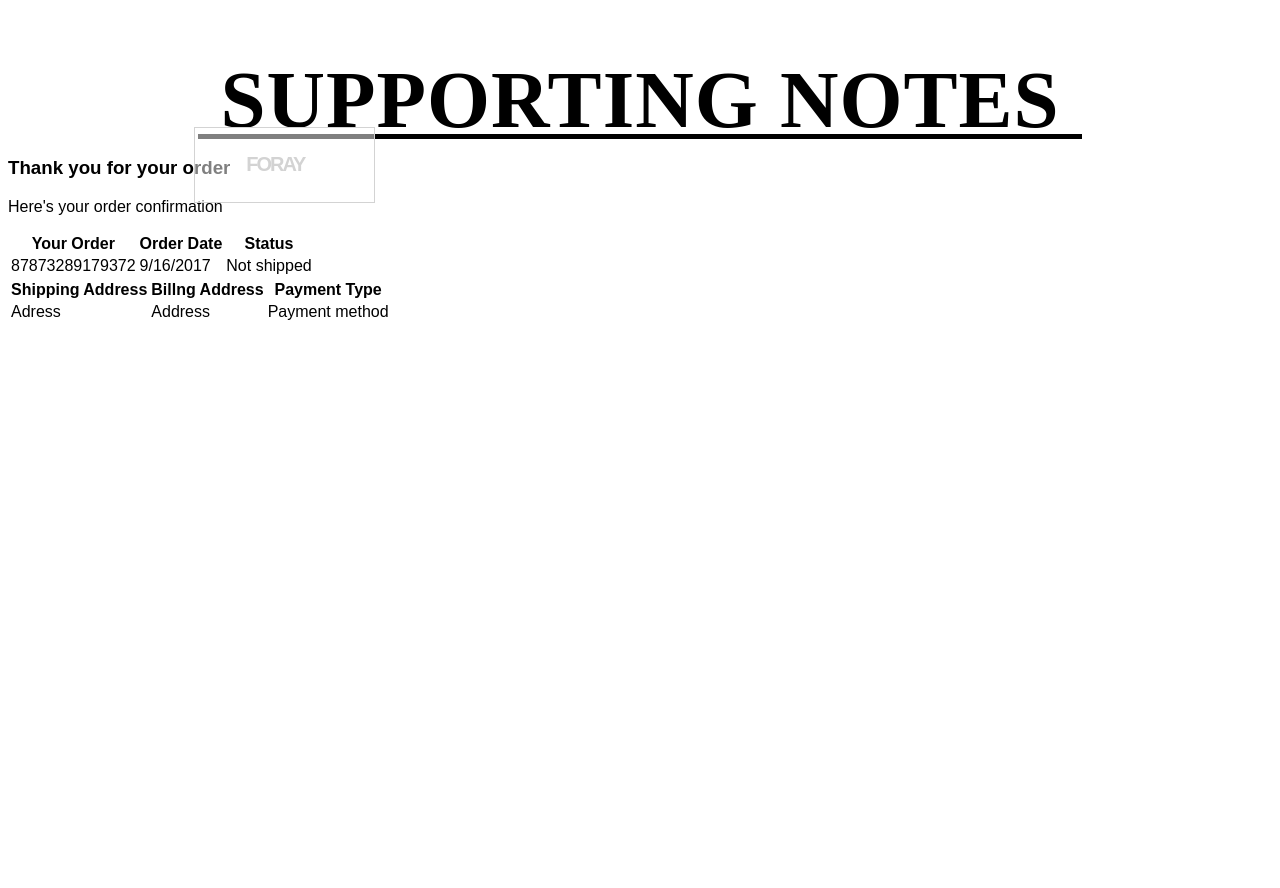
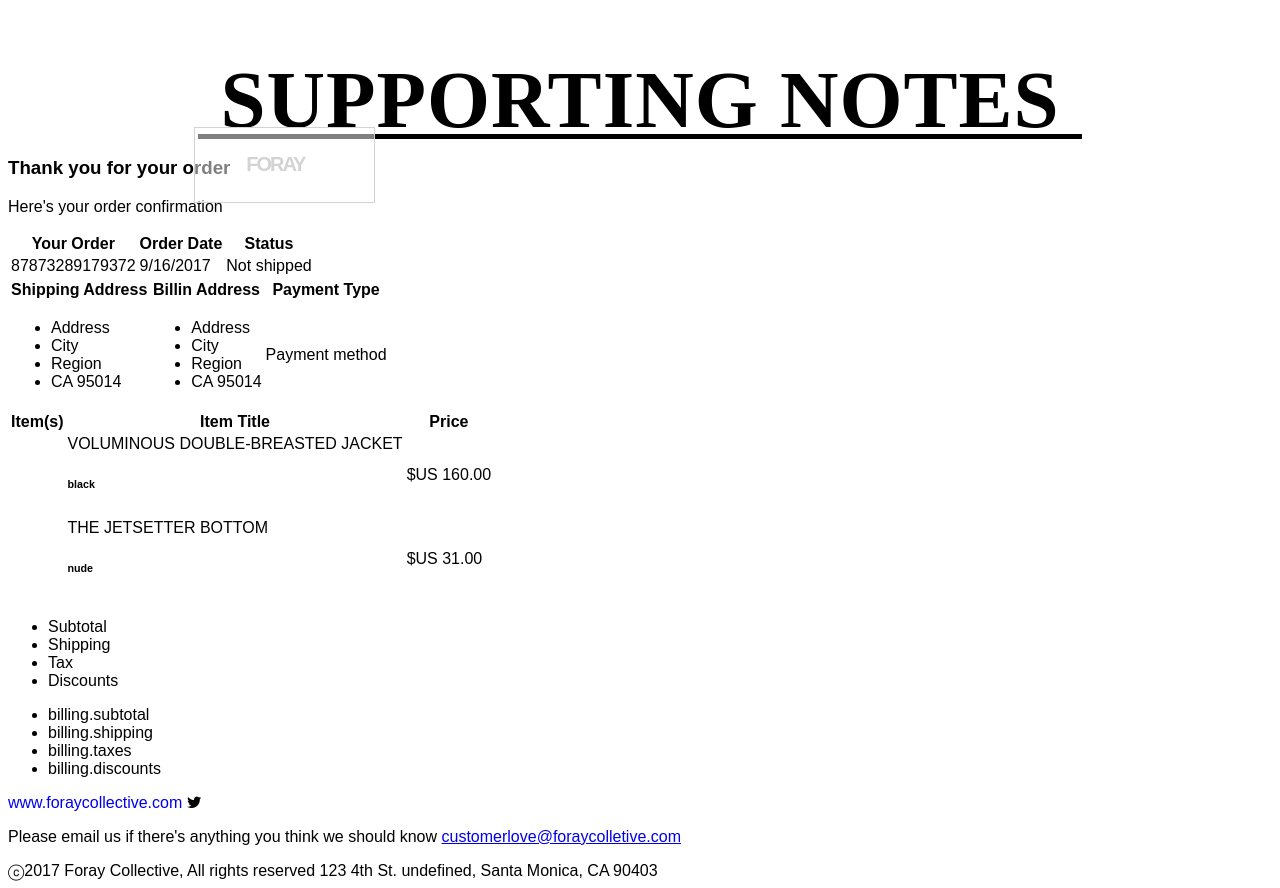
Before and after one commit to camorris/foraycollective, a plain HTML site: page index.html in a window 1280 px wide. Before the commit the page ends 800 px from the top, so only its background shows below. Drawn offline with Linux system fonts and the light colour scheme.

Commit message:
added fontawesome

```diff
--- a/index.html
+++ b/index.html
@@ -5,6 +5,9 @@
   <meta name="viewport" content="width=device-width, initial-scale=1.0">
   <meta http-equiv="X-UA-Compatible" content="ie=edge">
   <title>Foray Collective Assignment</title>
+
+<link rel="stylesheet" href="https://maxcdn.bootstrapcdn.com/font-awesome/4.4.0/css/font-awesome.min.css">
+
 </head>
 <style>
 body{
@@ -51,15 +54,19 @@
 
 </style>
     <body>
+      <div class="container">
+      <div class="header">
           <h1>SUPPORTING NOTES</h1>
           <div class="underline"></div>
           <a href="http://www.foraycollective.com" target="blank"><p class="foray"><strong>FORAY</strong></p></a>
-
+      </div>
+  <div class="content">
     <div class="thankYou">
       <h3>Thank you for your order</h3>
       <p>Here's your order confirmation</p>
     </div>
 
+    <div class="orderTable">
         <table style="orderTable">
           <tr>
             <th>Your Order</th>
@@ -72,19 +79,81 @@
             <td>Not shipped</td>
           </tr>
       </table>
+    </div>
 
+    <div class="addressTable">
       <table style="addressTable">
         <tr>
           <th>Shipping Address</th>
-<th>Billng Address</th>
+          <th>Billin Address</th>
           <th>Payment Type</th>
         </tr>
         <tr>
-<td>Adress</td>
-<td>Address</td>
+          <td>
+            <ul>
+              <li>Address</li>
+              <li>City</li>
+              <li>Region</li>
+              <li>CA 95014</li>
+            </ul>
+          </td>
+          <td>
+            <ul>
+              <li>Address</li>
+              <li>City</li>
+              <li>Region</li>
+              <li>CA 95014</li>
+            </ul>
+          </td>
           <td>Payment method</td>
         </tr>
       </table>
+    </div>
+
+    <div class="itemsTable">
+      <table style="itemsTable">
+        <tr>
+          <th>Item(s)</th>
+          <th>Item Title</th>
+          <th>Price</th>
+        </tr>
+        <tr>
+          <td></td>
+          <td>VOLUMINOUS DOUBLE-BREASTED JACKET<h6>black</h6></td>
+          <td>$US 160.00</td>
+        </tr>
+        <tr>
+          <td></td>
+          <td>THE JETSETTER BOTTOM<h6>nude</h6></td>
+          <td>$US 31.00</td>
+        </tr>
+      </table>
+      <div class="totalInfo">
+        <ul>
+          <li>Subtotal</li>
+          <li>Shipping</li>
+          <li>Tax</li>
+          <li>Discounts</li>
+        </ul>
+        <ul>
+          <li>billing.subtotal</li>
+          <li>billing.shipping</li>
+          <li>billing.taxes</li>
+          <li>billing.discounts</li>
+        </ul>
+      </div>
+    </div>
+  </div>
+  <div class="bottom-section">
+    <a href="http://foraycollective.com"style="text-decoration:none;"target:"blank">www.foraycollective.com</a>
+    <i class="fa fa-twitter"></i>
+      <p>Please email us if there's anything you think we should know <a href="mailto:customerlove@foraycollective.com">customerlove@foraycolletive.com</a></p>
+  </div>
+  <div class="footer">
+    <text>ⓒ2017 Foray Collective, All rights reserved</text>
+    <text> 123 4th St. undefined, Santa Monica, CA 90403</text>
+  </div>
+</div>
 
   </body>
 </html>
```
Lines whose indentation alone changed are shown as unchanged.
